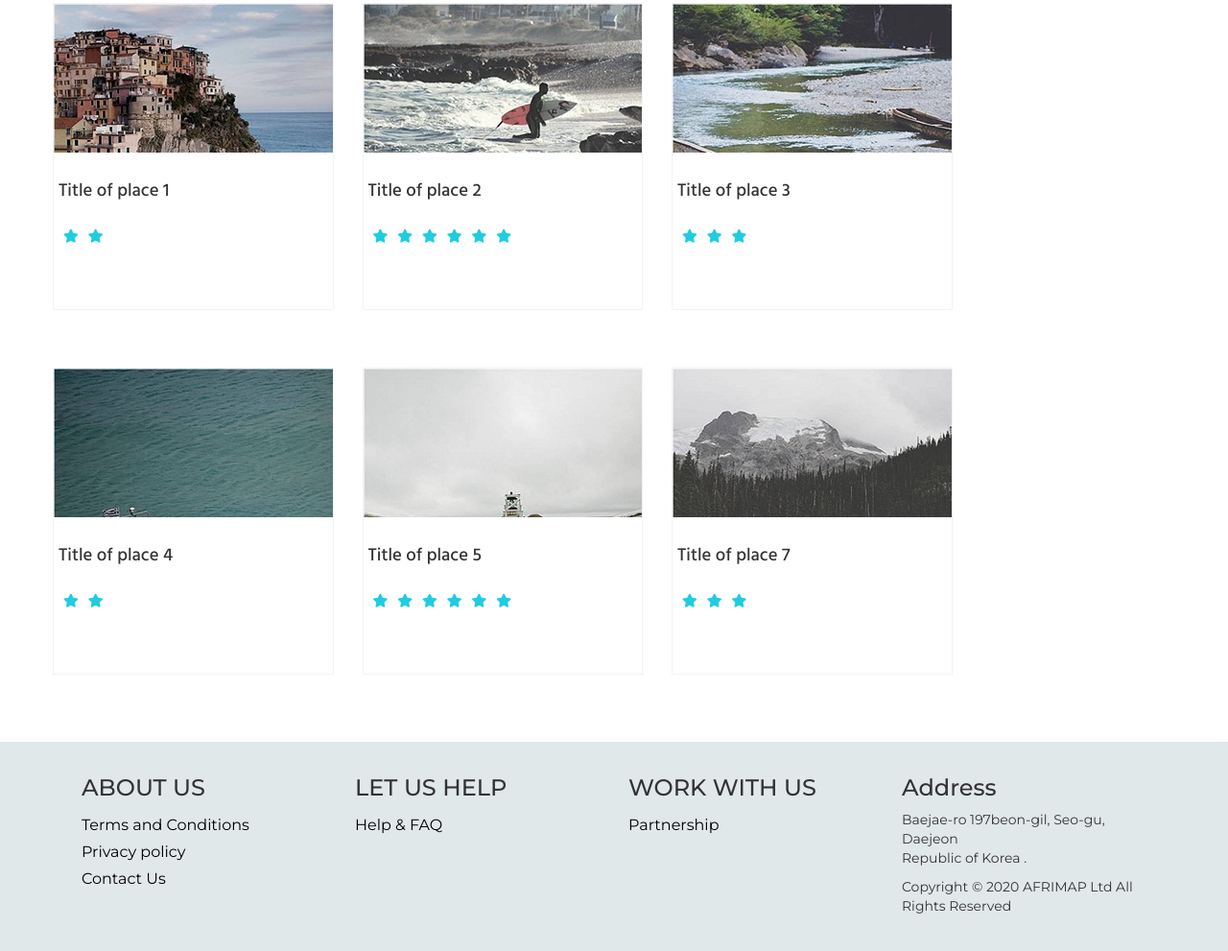
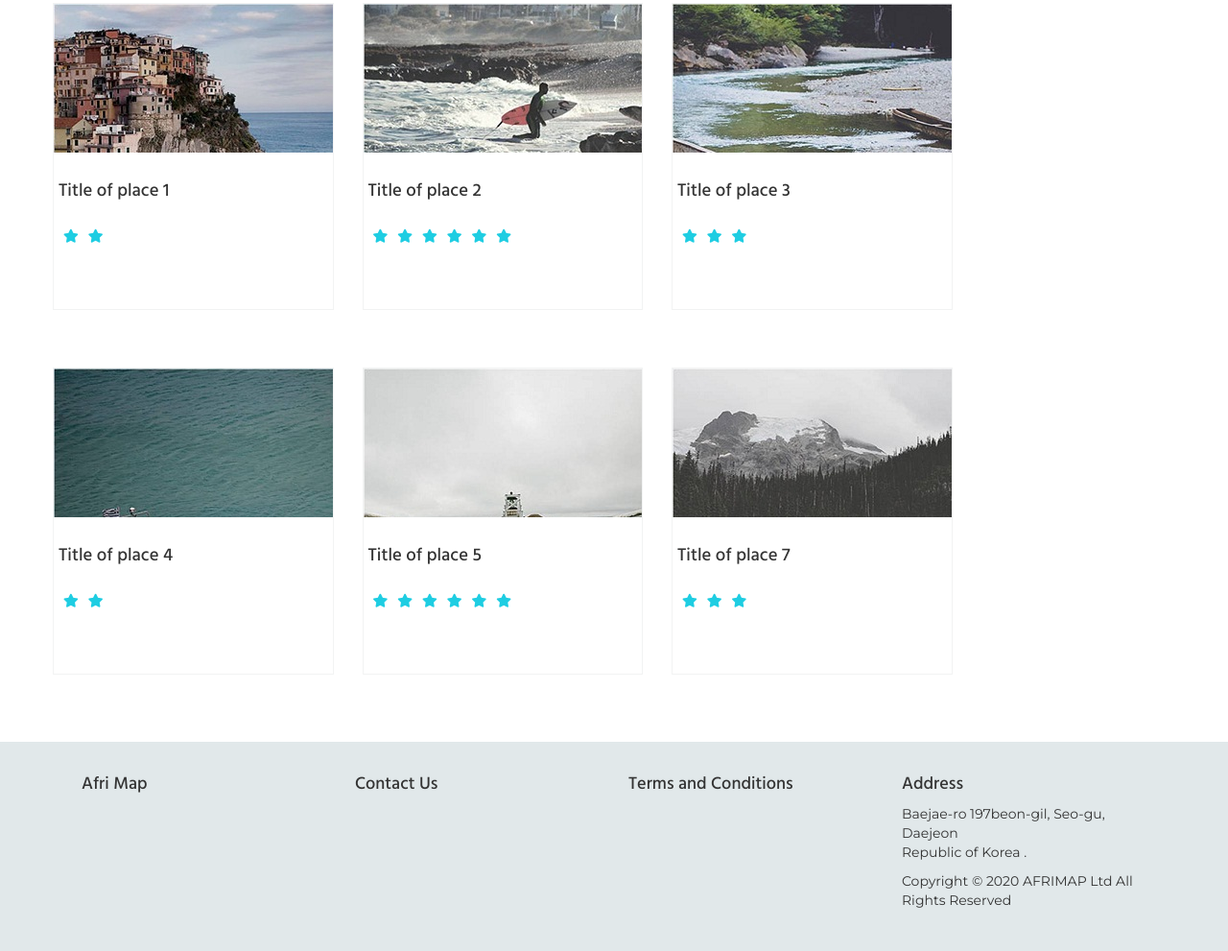
Before and after one commit to sps-africa/frontEnd, a plain HTML site: page index.html in a window 1280 px wide. Shown: the part 1140-2131 px from the top of the page at 96% size. Drawn offline with Linux system fonts and the light colour scheme.

Commit message:
redesign footer

```diff
--- a/css/login.css
+++ b/css/login.css
@@ -250,6 +250,12 @@
           margin-top:15px;
          }
 
+
+         .footWords h3{
+          font-family: 'Hind', sans-serif;
+          font-size: 130%;
+        }
+
          .footWords ul{
              padding: 0px;
          }
--- a/css/style.css
+++ b/css/style.css
@@ -220,6 +220,12 @@
          margin-top:15px;
         }
 
+
+        .footWords h3{
+          font-family: 'Hind', sans-serif;
+          font-size: 130%;
+        }
+
         .footWords ul{
             padding: 0px;
         }
--- a/index.html
+++ b/index.html
@@ -286,59 +286,32 @@
       <div class="row footWords">
 
         <div class="col-md-3 col-sm-3 about">
-
-          <h3>ABOUT US</h3>
-
-          <ul>
-           <li> <a href="#">Terms and Conditions</a></li>
-
-           <li> <a href="#">Privacy policy</a></li>
-           <li> <a href="#">Contact Us</a></li>
-          </ul>
-
+          <h3>Afri Map</h3>
         </div>
 
 
         <div class="col-md-3 col-sm-3 help">
-           <h3>LET US HELP</h3>
-           <ul>
-           <li> <a href="#">Help & FAQ</a></li>
-
-
-          </ul>
-
-
-
+           <h3>Contact Us</h3>
         </div>
 
 
         <div class="col-md-3 col-sm-3 work">
-          <h3>WORK WITH US</h3>
-          <ul>
-           <li> <a href="#">Partnership</a></li>
-
-          </ul>
-
-
-
-
+          <h3>Terms and Conditions</h3>
         </div>
 
 
         <div class="col-md-3 col-sm-3 connect">
 
+          <h3 class="address">Address</h3>
+
+          <p>Baejae-ro 197beon-gil, Seo-gu, Daejeon <br>
+            Republic of Korea .</p>
 
 
+            <p>
+              Copyright  © 2020 AFRIMAP Ltd All Rights Reserved
+             </p>
 
-
-          <h3 class="address">Address</h3>
-
-         <p>Baejae-ro 197beon-gil, Seo-gu, Daejeon <br>
-          Republic of Korea .</p>
-
-          <p>
-           Copyright  © 2020 AFRIMAP Ltd All Rights Reserved
-          </p>
 
 
 
@@ -349,6 +322,8 @@
 
 
       </div>
+
+
 
     </div>
 
```
Also changed, not shown: about.html (+12 -37 lines), profile.html (+7 -34 lines), sign up.html (+7 -33 lines), signin.html (+7 -32 lines).
